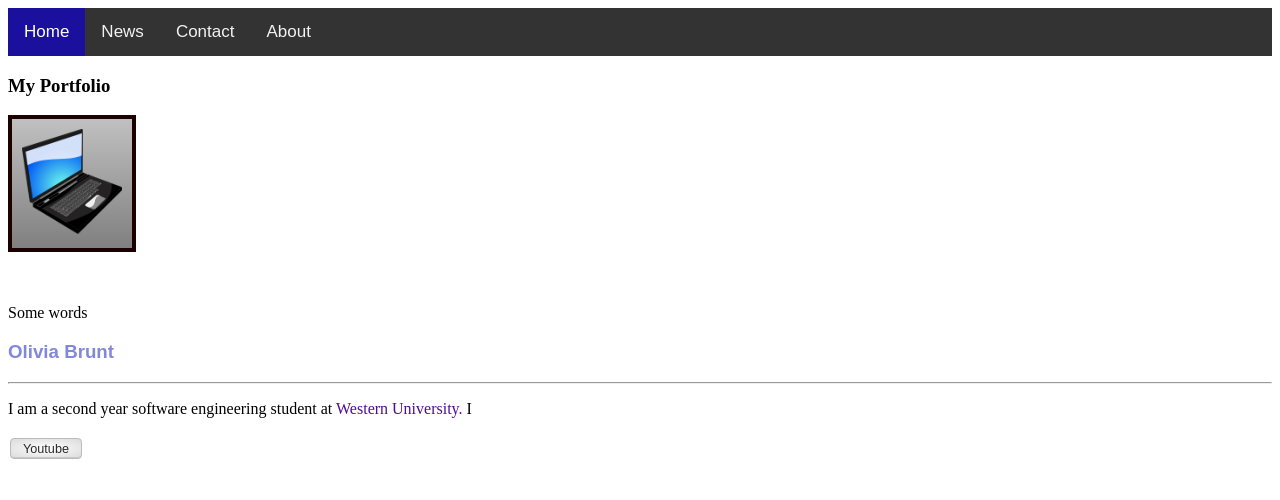
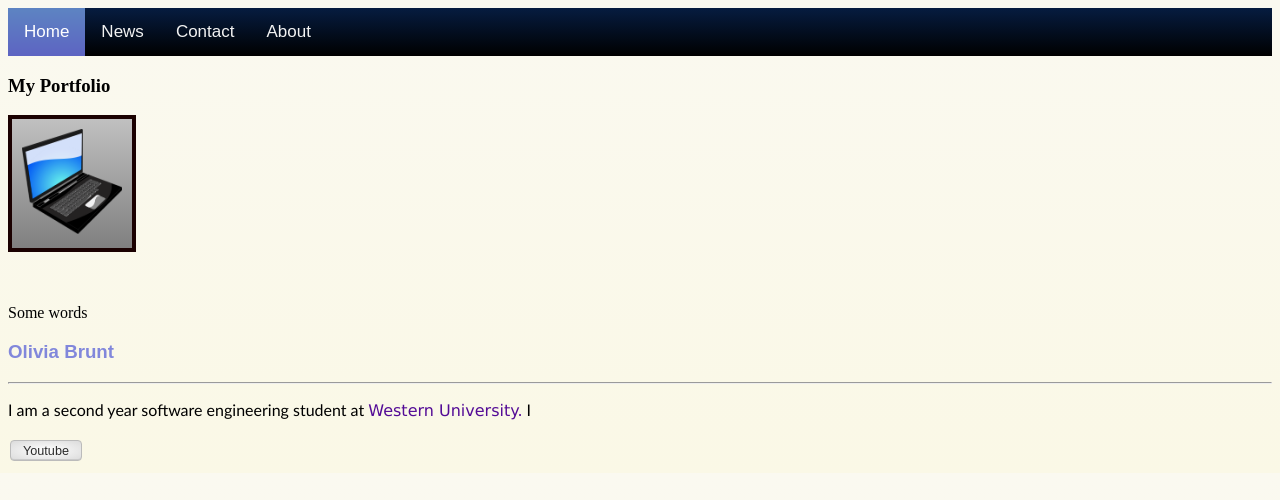
Before and after one commit to obrunt/Portfolio, a plain HTML site: page index.html in a window 1280 px wide. Drawn offline with Linux system fonts and the light colour scheme.

Commit message:
Update style.css

```diff
--- a/style.css
+++ b/style.css
@@ -1,6 +1,6 @@
 /* Background for navigation bar */
 .topnav {
-  background-color: #333;
+  background-image: linear-gradient(#061c40,black);
   overflow: hidden;
 }
 
@@ -24,14 +24,16 @@
 
 /* Add a color to the active/current link */
 .topnav a.active {
-  background-color: #1b109e;
+  background:linear-gradient(#5d84c2,#5d64c2);
   color: white;
   font-family:arial, sans-serif;
 }
 
-/* Changes text colour to light purple */
+/* Western text */
 .lightPurple{
   color:#530b96;
+  font-weight:strong;
+  font-family: 'Lucida Sans Unicode', 'Lucida Grande', 'Lucida Sans', Arial, sans-serif;
 }
 
 /* Changes the colour and font of the header */
@@ -79,3 +81,22 @@ button {
   padding: 8px 10px;
   font-size: .95em;
 }
+
+/* Formatting about section*/
+.text{
+  font-family: 'Trebuchet MS', 'Lucida Sans Unicode', 'Lucida Grande', 'Lucida Sans', Arial, sans-serif;
+}
+
+/* Background colour */
+body{
+  background-image: linear-gradient(#faf9f0,#faf8e6);
+}
+
+/* Decoration for header */
+.title{
+  background:linear-gradient(#5d84c2,#5d64c2);
+  -webkit-text-fill-color: transparent;
+  -webkit-background-clip: text;
+  font-weight:bold;
+  word-wrap: break-word;
+}
```
